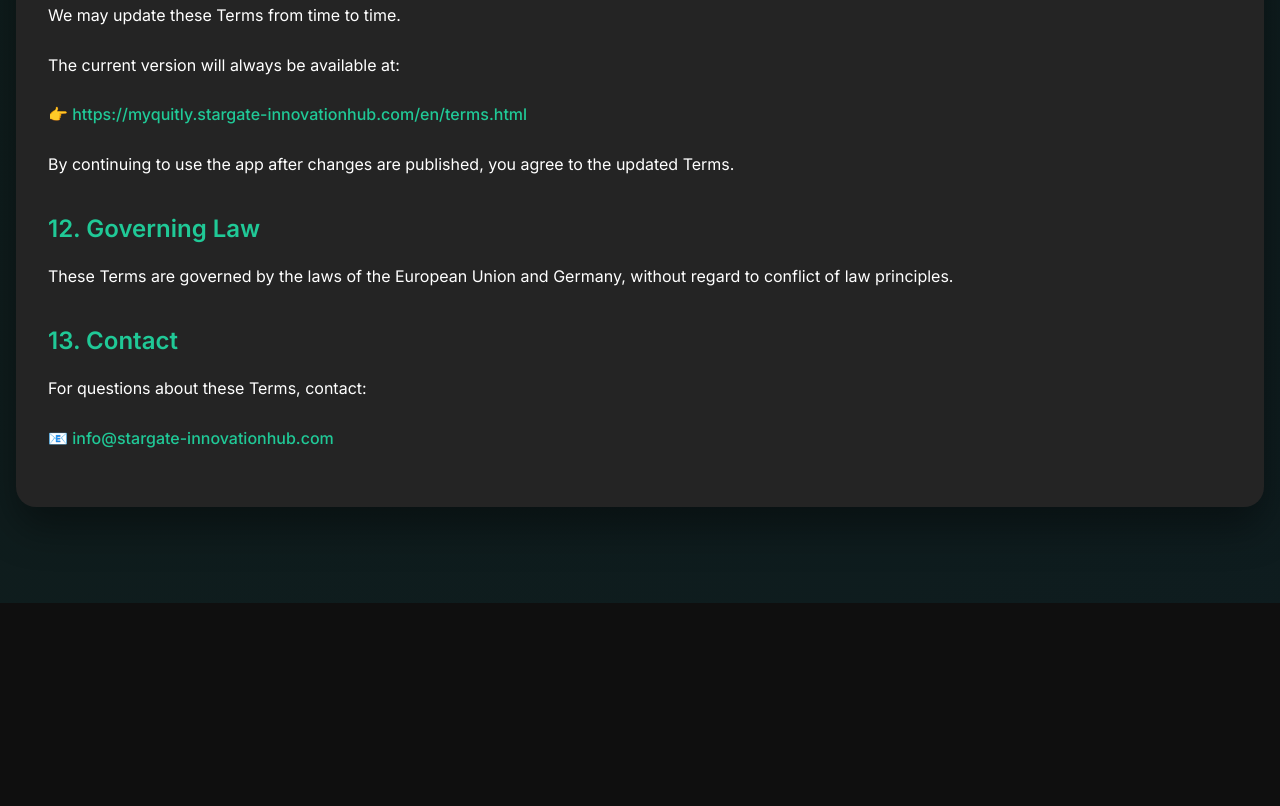
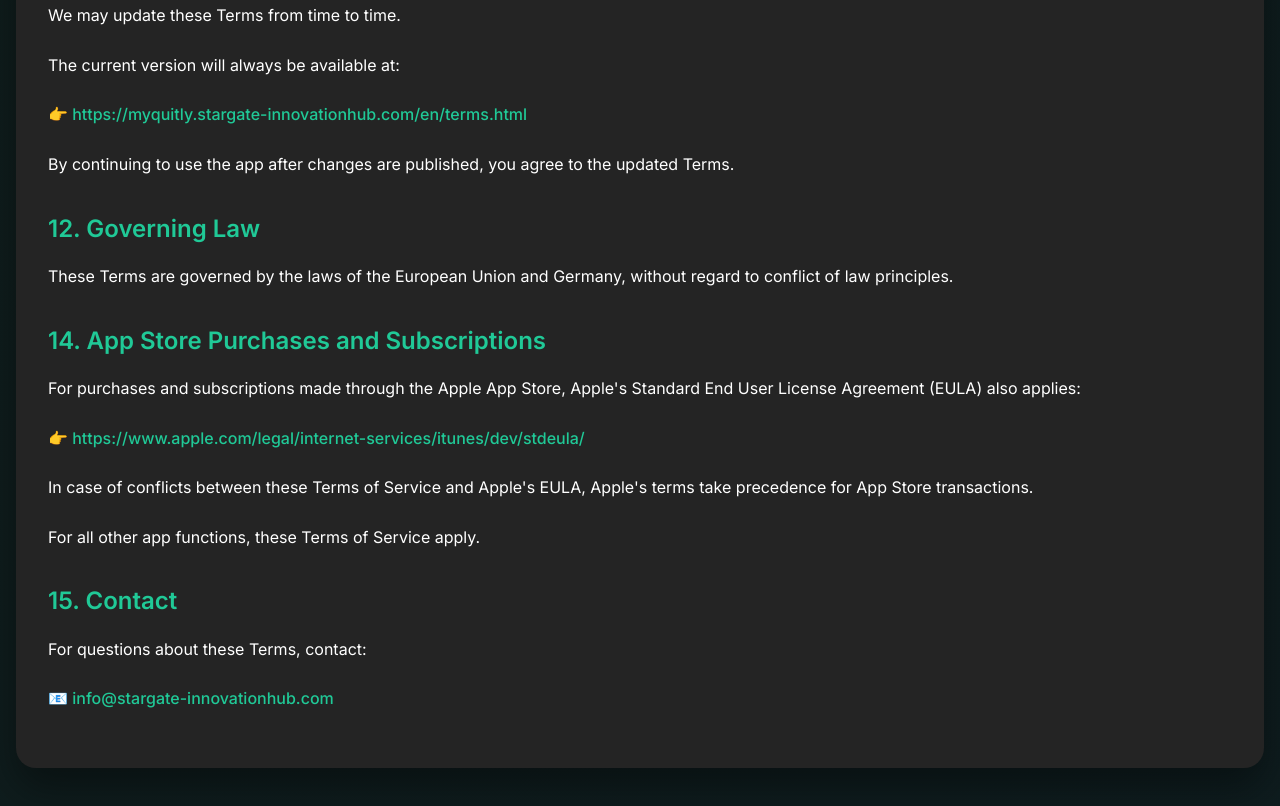
Before and after one commit to Abutanara/exaura-website, a website: page en/terms.html in a window 1280 px wide. Shown: the part 2671-3477 px from the top of the page. Before the commit the page ends 3274 px from the top, so only its background shows below. Drawn offline with Linux system fonts and the light colour scheme.

Commit message:
added apples eula to terms of use

```diff
--- a/en/terms.html
+++ b/en/terms.html
@@ -111,7 +111,13 @@
                     <h2>12. Governing Law</h2>
                     <p>These Terms are governed by the laws of the European Union and Germany, without regard to conflict of law principles.</p>
 
-                    <h2>13. Contact</h2>
+                    <h2>14. App Store Purchases and Subscriptions</h2>
+                    <p>For purchases and subscriptions made through the Apple App Store, Apple's Standard End User License Agreement (EULA) also applies:</p>
+                    <p><a href="https://www.apple.com/legal/internet-services/itunes/dev/stdeula/" target="_blank" rel="noopener">👉 https://www.apple.com/legal/internet-services/itunes/dev/stdeula/</a></p>
+                    <p>In case of conflicts between these Terms of Service and Apple's EULA, Apple's terms take precedence for App Store transactions.</p>
+                    <p>For all other app functions, these Terms of Service apply.</p>
+
+                    <h2>15. Contact</h2>
                     <p>For questions about these Terms, contact:</p>
                     <p><a href="mailto:info@stargate-innovationhub.com">📧 info@stargate-innovationhub.com</a></p>
                 </div>
```
Also changed, not shown: de/terms.html (+7 -1 lines).
